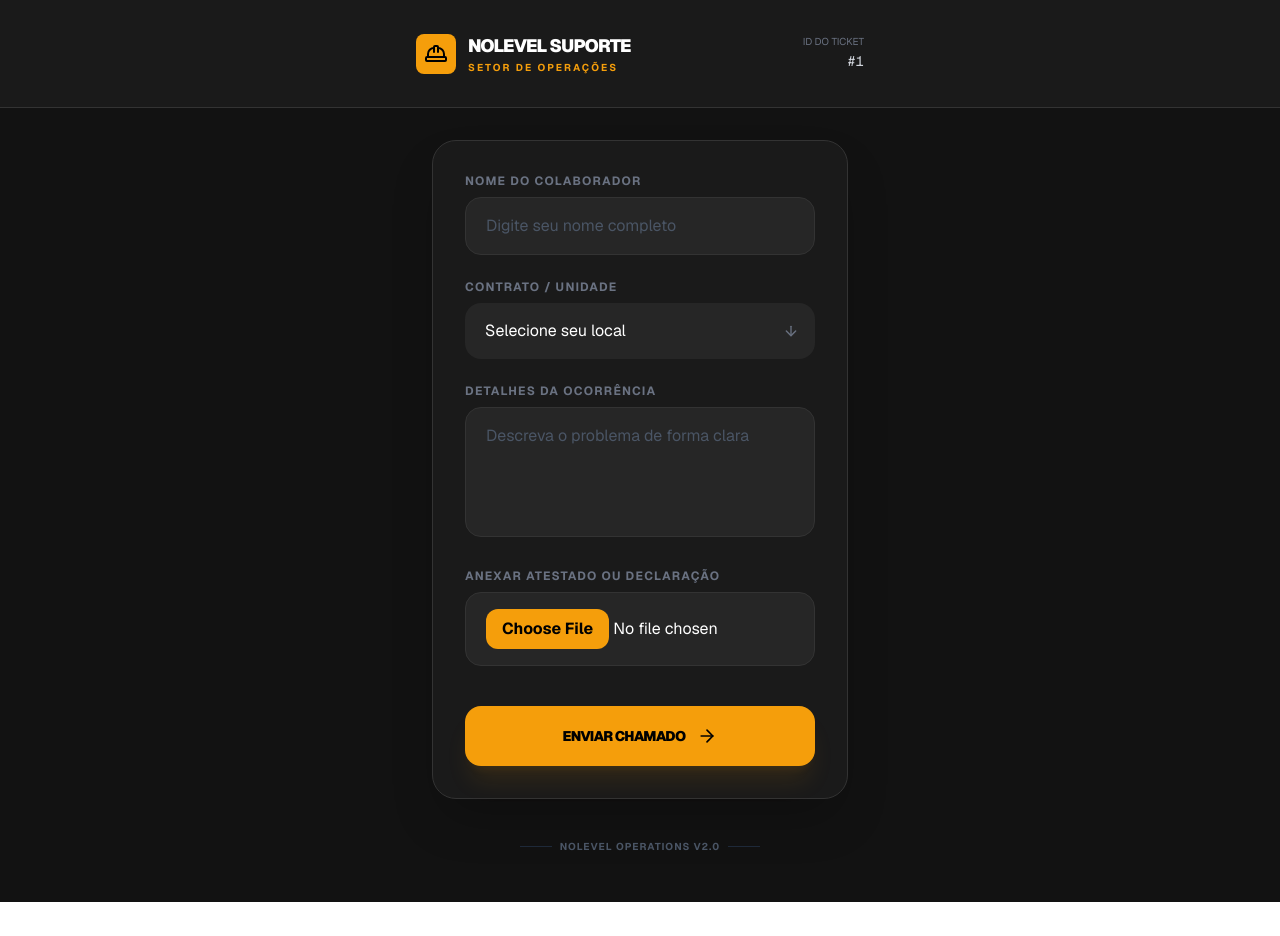
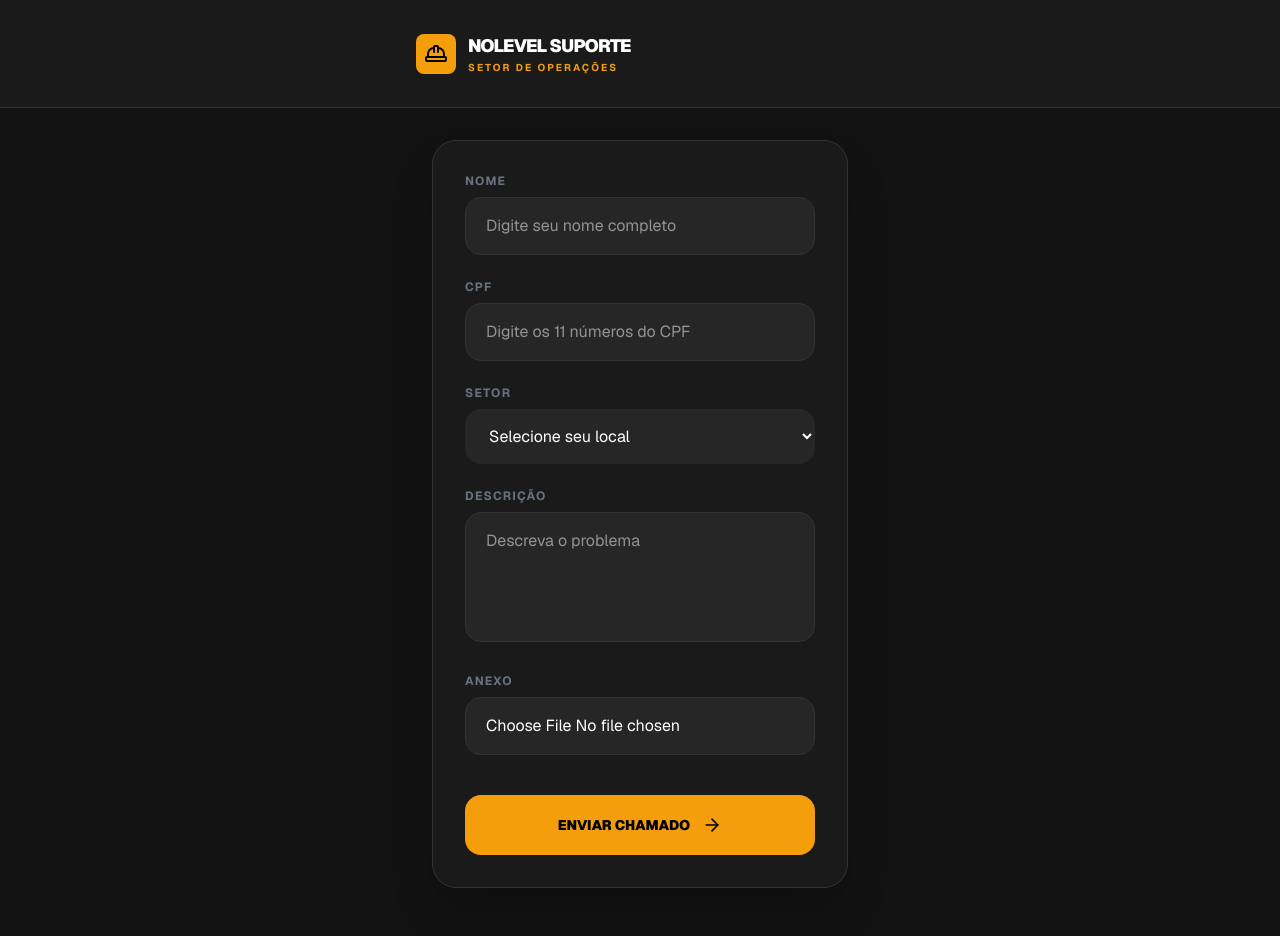
Before and after one commit to oscarRodriguesDev/NolevelBOT, a Next.js app: page /chamado/1 in a window 1280 px wide. Before the commit the page ends 902 px from the top, so only its background shows below. Built offline with nearby package versions, Linux system fonts and the light colour scheme.

Commit message:
update:busca por cpf implementada

```diff
--- a/src/app/api/tickets/route.ts
+++ b/src/app/api/tickets/route.ts
@@ -2,53 +2,58 @@
 
 import { NextRequest, NextResponse } from 'next/server'
 import { prisma } from '@/lib/prisma'
+import type { Prisma } from '@prisma/client'
+import fs from 'fs'
 export const dynamic = 'force-dynamic'
 
 export async function POST(req: NextRequest) {
   try {
     const formData = await req.formData()
 
+    const nome = formData.get('nome') as string
+    const cpf = formData.get('cpf') as string
     const setor = formData.get('setor') as string
     const descricao = formData.get('descricao') as string
-    const prioridade = (formData.get('prioridade') as string) ?? 'normal'
-    const userName = formData.get('userName') as string
-    const anexo = formData.get('anexo') as File | null
+    const prioridade = (formData.get('prioridade') as string) || 'normal'
+    const file = formData.get('anexo') as File | null
 
-    if (!setor || !descricao || !userName) {
+    if (!nome || !cpf || !setor || !descricao) {
       return NextResponse.json(
-        { error: 'Campos obrigatórios não informados' },
+        { error: 'Campos obrigatórios não preenchidos' },
         { status: 400 }
       )
     }
 
     let anexoUrl: string | null = null
 
-    if (anexo && anexo.size > 0) {
-      // aqui você pode implementar upload para storage (ex: Supabase Storage)
-      // por enquanto apenas salva o nome do arquivo
-      anexoUrl = anexo.name
+    if (file && file.size > 0) {
+      const bytes = await file.arrayBuffer()
+      const buffer = Buffer.from(bytes)
+
+      const fileName = `${Date.now()}-${file.name}`
+      const filePath = `uploads/${fileName}`
+
+      await fs.promises.writeFile(filePath, buffer)
+
+      anexoUrl = `/${filePath}`
     }
+
+    const ticket = `TKT-${Date.now()}`
 
     const chamado = await prisma.chamado.create({
       data: {
-        ticket: `TICKET-${Date.now()}`,
+        ticket,
+        nome,
+        cpf,
         setor,
         descricao,
-        status: 'aberto',
         prioridade,
         anexoUrl,
       },
     })
 
     return NextResponse.json(chamado, { status: 201 })
-  } catch (error: unknown) {
-    if (error && typeof error === 'object' && 'code' in error && (error as { code: string }).code === 'P2002') {
-      return NextResponse.json(
-        { error: 'Registro duplicado' },
-        { status: 409 }
-      )
-    }
-
+  } catch (error) {
     return NextResponse.json(
       { error: 'Erro ao criar chamado' },
       { status: 500 }
@@ -57,16 +62,17 @@ export async function POST(req: NextRequest) {
 }
 
 
-
-
 export async function GET(req: NextRequest) {
   try {
     const { searchParams } = new URL(req.url)
 
     const ticket = searchParams.get('ticket')
     const setor = searchParams.get('setor')
+    const cpf = searchParams.get('cpf')
+    const status = searchParams.get('status')
+    const nome = searchParams.get('nome')
 
-    const where: Record<string, string> = {}
+    const where: Prisma.ChamadoWhereInput = {}
 
     if (ticket) {
       where.ticket = ticket
@@ -74,6 +80,21 @@ export async function GET(req: NextRequest) {
 
     if (setor) {
       where.setor = setor
+    }
+
+    if (cpf) {
+      where.cpf = cpf
+    }
+
+    if (status) {
+      where.status = status
+    }
+
+    if (nome) {
+      where.nome = {
+        contains: nome,
+        mode: 'insensitive',
+      }
     }
 
     const chamados = await prisma.chamado.findMany({
--- a/src/app/chamado/[ticket]/page.tsx
+++ b/src/app/chamado/[ticket]/page.tsx
@@ -8,9 +8,10 @@ export default function TicketPage() {
   const ticketId = params.ticket as string
 
   const [formData, setFormData] = useState({
-    userName: '',
-    contract: '',
-    reason: '',
+    nome: '',
+    cpf: '',
+    setor: '',
+    descricao: '',
   })
 
   const [file, setFile] = useState<File | null>(null)
@@ -36,16 +37,17 @@ const handleSubmit = async (e: React.FormEvent) => {
 
     try {
       const form = new FormData()
-    form.append('setor', formData.contract)
-    form.append('descricao', formData.reason)
+      form.append('nome', formData.nome)
+      form.append('cpf', formData.cpf)
+      form.append('setor', formData.setor)
+      form.append('descricao', formData.descricao)
       form.append('prioridade', 'normal')
-    form.append('userName', formData.userName)
 
       if (file) {
         form.append('anexo', file)
       }
 
-    const response = await fetch(`/api/tickets`, {
+      const response = await fetch('/api/tickets', {
         method: 'POST',
         body: form,
       })
@@ -55,7 +57,7 @@ const handleSubmit = async (e: React.FormEvent) => {
       }
 
       setSubmitted(true)
-  } catch (error) {
+    } catch {
       alert('Erro ao processar. Tente novamente.')
     } finally {
       setLoading(false)
@@ -71,11 +73,7 @@ const handleSubmit = async (e: React.FormEvent) => {
             Solicitação Enviada
           </h2>
           <p className="text-gray-400 mb-6 text-sm">
-            O protocolo{' '}
-            <span className="text-[#f59e0b] font-mono font-bold">
-              #{ticketId}
-            </span>{' '}
-            foi enviado para a matriz.
+            O chamado foi enviado com sucesso.
           </p>
           <button
             onClick={() => window.close()}
@@ -91,8 +89,7 @@ const handleSubmit = async (e: React.FormEvent) => {
   return (
     <div className="min-h-screen bg-[#121212] text-white pb-12 font-sans">
       <div className="bg-[#1a1a1a] border-b border-[#333] p-8 mb-8">
-        <div className="max-w-md mx-auto flex items-center justify-between">
-          <div className="flex items-center gap-3">
+        <div className="max-w-md mx-auto flex items-center gap-3">
           <div className="bg-[#f59e0b] p-2 rounded-lg">
             <LuHardHat className="h-6 w-6 text-black" />
           </div>
@@ -105,15 +102,6 @@ const handleSubmit = async (e: React.FormEvent) => {
             </p>
           </div>
         </div>
-          <div className="text-right">
-            <span className="text-gray-500 text-[10px] block uppercase">
-              ID do Ticket
-            </span>
-            <span className="font-mono text-sm text-gray-300">
-              #{ticketId}
-            </span>
-          </div>
-        </div>
       </div>
 
       <div className="max-w-md mx-auto px-4">
@@ -121,30 +109,46 @@ const handleSubmit = async (e: React.FormEvent) => {
           <form onSubmit={handleSubmit} className="space-y-6">
             <div>
               <label className="block text-xs font-bold text-gray-500 uppercase tracking-widest mb-2">
-                Nome do Colaborador
+                Nome
               </label>
               <input
                 type="text"
-                name="userName"
-                value={formData.userName}
+                name="nome"
+                value={formData.nome}
                 onChange={handleChange}
                 required
-                className="w-full px-5 py-4 bg-[#262626] border border-[#333] rounded-2xl focus:border-[#f59e0b] outline-none transition-all text-white placeholder-gray-600"
+                className="w-full px-5 py-4 bg-[#262626] border border-[#333] rounded-2xl outline-none text-white"
                 placeholder="Digite seu nome completo"
               />
             </div>
 
             <div>
               <label className="block text-xs font-bold text-gray-500 uppercase tracking-widest mb-2">
-                Contrato / Unidade
+                CPF
               </label>
-              <div className="relative">
-                <select
-                  name="contract"
-                  value={formData.contract}
+              <input
+                type="text"
+                name="cpf"
+                value={formData.cpf}
                 onChange={handleChange}
                 required
-                  className="w-full px-5 py-4 bg-[#262626] rounded-2xl outline-none appearance-none text-white transition-all cursor-pointer"
+                pattern="\d{11}"
+                maxLength={11}
+                className="w-full px-5 py-4 bg-[#262626] border border-[#333] rounded-2xl outline-none text-white"
+                placeholder="Digite os 11 números do CPF"
+              />
+            </div>
+
+            <div>
+              <label className="block text-xs font-bold text-gray-500 uppercase tracking-widest mb-2">
+                Setor
+              </label>
+              <select
+                name="setor"
+                value={formData.setor}
+                onChange={handleChange}
+                required
+                className="w-full px-5 py-4 bg-[#262626] rounded-2xl outline-none text-white"
               >
                 <option value="">Selecione seu local</option>
                 <option value="vitoria">Vitória - Matriz</option>
@@ -152,37 +156,33 @@ const handleSubmit = async (e: React.FormEvent) => {
                 <option value="vale">Vale Tubarão</option>
                 <option value="arcelor">ArcelorMittal</option>
               </select>
-                <div className="absolute right-4 top-1/2 -translate-y-1/2 pointer-events-none text-gray-500">
-                  <LuArrowRight className="rotate-90 h-4 w-4" />
-                </div>
-              </div>
             </div>
 
             <div>
               <label className="block text-xs font-bold text-gray-500 uppercase tracking-widest mb-2">
-                Detalhes da Ocorrência
+                Descrição
               </label>
               <textarea
-                name="reason"
-                value={formData.reason}
+                name="descricao"
+                value={formData.descricao}
                 onChange={handleChange}
                 required
                 rows={4}
-                className="w-full px-5 py-4 bg-[#262626] border border-[#333] rounded-2xl focus:border-[#f59e0b] outline-none transition-all text-white placeholder-gray-600 resize-none"
-                placeholder="Descreva o problema de forma clara"
+                className="w-full px-5 py-4 bg-[#262626] border border-[#333] rounded-2xl outline-none text-white resize-none"
+                placeholder="Descreva o problema"
               />
             </div>
 
             <div>
               <label className="block text-xs font-bold text-gray-500 uppercase tracking-widest mb-2">
-                Anexar Atestado ou Declaração
+                Anexo
               </label>
 
               <input
                 type="file"
                 accept="image/png,image/jpeg,image/jpg"
                 onChange={handleFileChange}
-                className="w-full px-5 py-4 bg-[#262626] border border-[#333] rounded-2xl file:bg-[#f59e0b] file:text-black file:font-bold file:border-none file:px-4 file:py-2 file:rounded-xl"
+                className="w-full px-5 py-4 bg-[#262626] border border-[#333] rounded-2xl"
               />
 
               {file && (
@@ -196,7 +196,7 @@ const handleSubmit = async (e: React.FormEvent) => {
               <button
                 type="submit"
                 disabled={loading}
-                className="w-full bg-[#f59e0b] active:scale-95 text-black font-black py-5 rounded-2xl shadow-xl shadow-[#f59e0b]/10 transition-all disabled:opacity-50 flex items-center justify-center gap-3 uppercase text-sm tracking-tighter"
+                className="w-full bg-[#f59e0b] text-black font-black py-5 rounded-2xl disabled:opacity-50 flex items-center justify-center gap-3 uppercase text-sm"
               >
                 {loading ? (
                   <>
@@ -213,14 +213,6 @@ const handleSubmit = async (e: React.FormEvent) => {
             </div>
           </form>
         </div>
-
-        <div className="flex justify-center items-center gap-2 mt-10">
-          <div className="h-[1px] w-8 bg-gray-800"></div>
-          <p className="text-gray-600 text-[10px] font-bold uppercase tracking-widest">
-            Nolevel Operations v2.0
-          </p>
-          <div className="h-[1px] w-8 bg-gray-800"></div>
-        </div>
       </div>
     </div>
   )
```
Also changed, not shown: 2 other files (tests, documents, lock files or other folders). Lines whose indentation alone changed are shown as unchanged.
